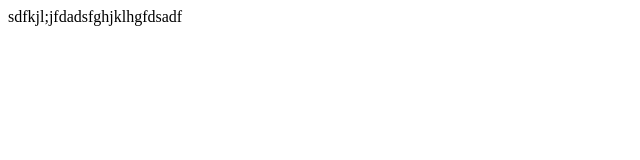
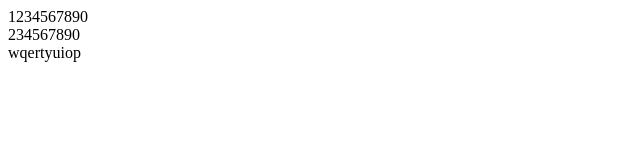
Before and after one commit to liuyujing/gogo, a plain HTML site: page index.html in a window 1280 px wide. Shown: the whole page, without its empty margins (0-640 px from the left). Drawn offline with Linux system fonts and the light colour scheme.

Commit message:
更新主页

```diff
--- a/index.html
+++ b/index.html
@@ -6,6 +6,8 @@
     <title>go购</title>
 </head>
 <body>
-sdfkjl;jfdadsfghjklhgfdsadf
+<header>1234567890</header>
+<section>234567890</section>
+<footer>wqertyuiop</footer>
 </body>
 </html>
```
